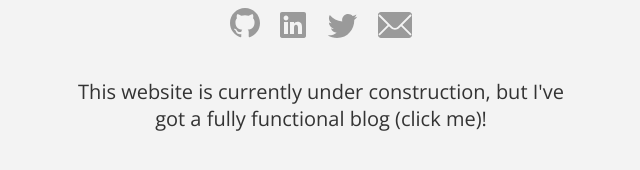
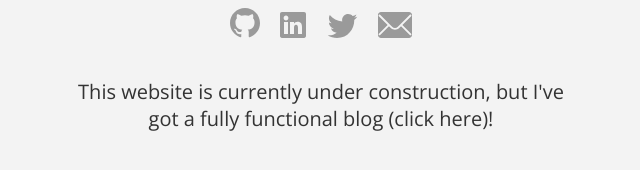
Before and after one commit to apaszke/apaszke.github.io, a Jekyll site: the page built from index.html, in a window 1280 px wide. Shown: the part 399-569 px from the top of the page, without its empty margins (319-959 px from the left). Built offline with Jekyll 4.4.1, drawn with Linux system fonts in a browser that asks for light colours.

Commit message:
Update blog message

```diff
--- a/index.html
+++ b/index.html
@@ -40,7 +40,7 @@
         </a>
       </div>
       <div class="under-construction">
-        <h2 class="blog-msg"><a href="/posts.html">This website is currently under construction, but I've got a fully functional blog (click me)!</a></h2>
+        <h2 class="blog-msg"><a href="/posts.html">This website is currently under construction, but I've got a fully functional blog (click here)!</a></h2>
       </div>
     </div>
   </body>
```
